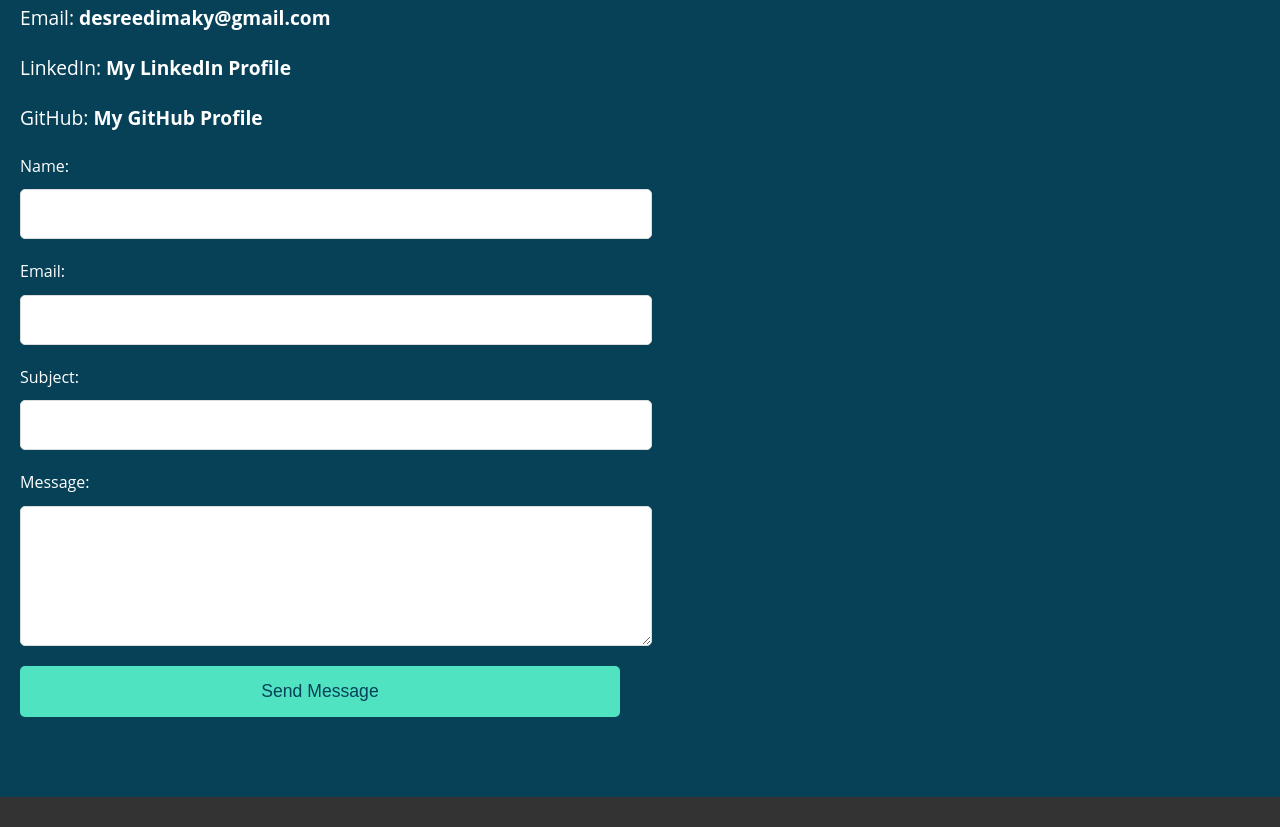
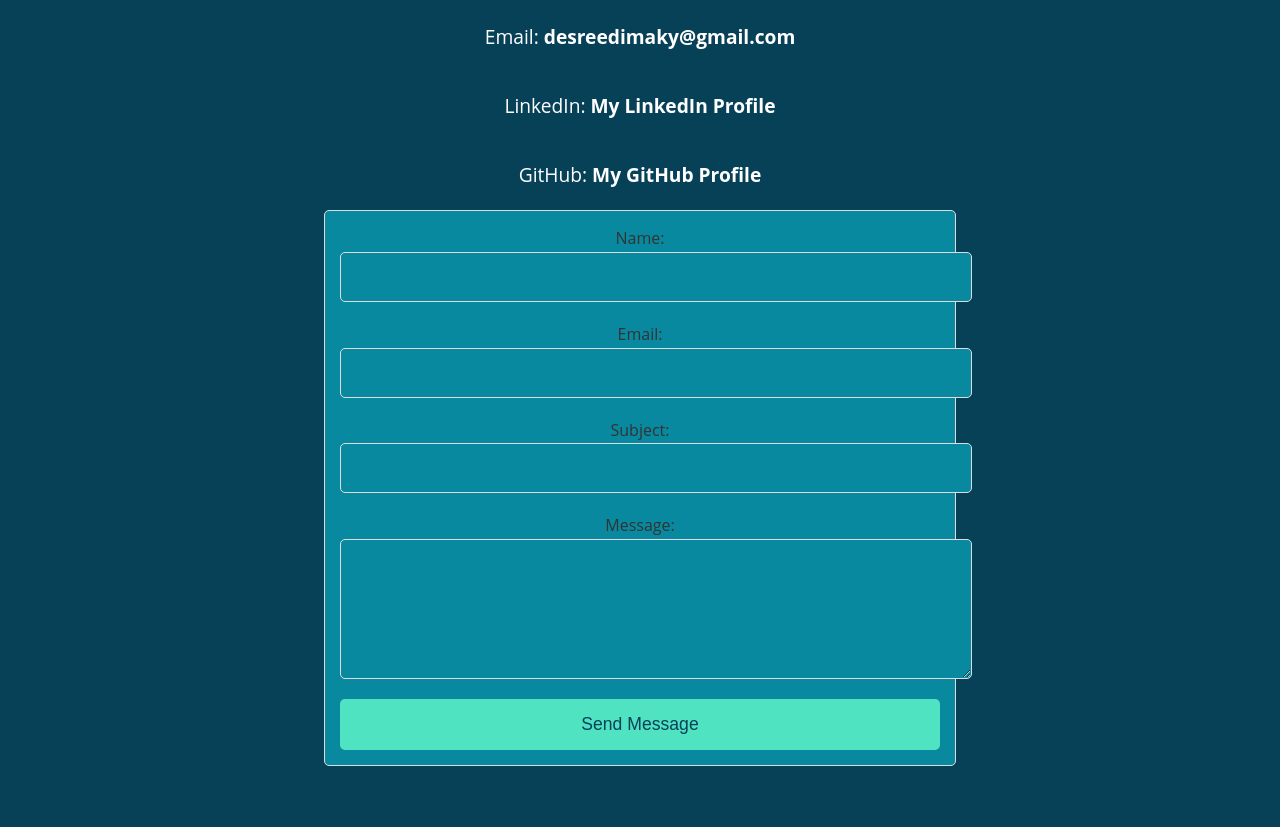
Before and after one commit to desreedimaky/MyPortfolio, a plain HTML site: page index.html in a window 1280 px wide. Shown: the part 2613-3440 px from the top of the page. Drawn offline with Linux system fonts and the light colour scheme.

Commit message:
Update my contact form

```diff
--- a/style.css
+++ b/style.css
@@ -245,13 +245,64 @@ nav ul li a:hover {
 
 
 /* Contact Section */
+
 #contact {
+    display: flex;
+    flex-direction: column;
+    justify-content: center;  /* Vertically center the content */
+    align-items: center;      /* Horizontally center the content */
+    min-height: 100vh;        /* Full viewport height */
+    padding: 60px 20px;
     background-color: #064158;
     color: #fff;
-    padding: 60px 20px;
-    text-align: left;
+    text-align: center;
 }
 
+/* Contact form styling */
+form {
+    width: 100%;
+    max-width: 600px;
+    display: flex;
+    flex-direction: column;
+    padding: 40px;              /* Add padding inside the form */
+    border-radius: 30px;        /* Smooth borders */
+}
+
+/* Form inputs */
+.contact_inputs {
+    width: 100%;
+    padding: 15px;
+    margin-bottom: 20px;
+    border: 1px solid #ddd;
+    border-radius: 5px;
+    background-color: #09899f;
+    color: #333;
+    font-size: 1rem;
+}
+
+.contact_inputs:focus {
+    outline: none;
+    border-color: #50e3c2;
+}
+
+/* Submit button styling */
+button[type="submit"] {
+    background-color: #50e3c2;
+    color: #064158;
+    padding: 15px;
+    border: none;
+    border-radius: 5px;
+    cursor: pointer;
+    font-size: 1.1rem;
+    transition: background-color 0.3s ease;
+    width: 100%;  /* Full-width button */
+}
+
+button[type="submit"]:hover {
+    background-color: #43c9aa;
+}
+
+/* Headings and links inside contact section */
 #contact h2 {
     font-size: 2.5rem;
     margin-bottom: 20px;
@@ -272,56 +323,20 @@ nav ul li a:hover {
     color: #50e3c2;
 }
 
-/* Form Styling */
-#contact form {
-    max-width: 600px;
-    margin: 20px 0;
-    display: flex;
-    flex-direction: column;
+/* Responsive adjustments */
+@media (max-width: 768px) {
+    #contact h2 {
+        font-size: 2rem;
+    }
 
-}
+    #contact p {
+        font-size: 1rem;
+    }
 
-#contact label {
-    font-size: 1rem;
-    margin-bottom: 10px;
-    color: #fff;
-}
-
-#contact input,
-#contact textarea {
-    padding: 15px;
-    margin-bottom: 20px;
-    border: 1px solid #ddd;
-    border-radius: 5px;
-    background-color: #fff;
-    color: #333;
-    font-size: 1rem;
-    width: 100%;
-}
-
-#contact input:focus,
-#contact textarea:focus {
-    outline: none;
-    border-color: #50e3c2;
-}
-
-#contact textarea {
-    resize: vertical;
-}
-
-#contact button {
-    background-color: #50e3c2;
-    color: #064158;
-    padding: 15px;
-    border: none;
-    border-radius: 5px;
-    cursor: pointer;
-    font-size: 1.1rem;
-    transition: background-color 0.3s ease;
-}
-
-#contact button:hover {
-    background-color: #43c9aa;
+    form {
+        padding: 0 20px;         /* Padding for small screens */
+        width: 100%;              /* Full width on smaller screens */
+    }
 }
 
 /* Responsive adjustments */
```
